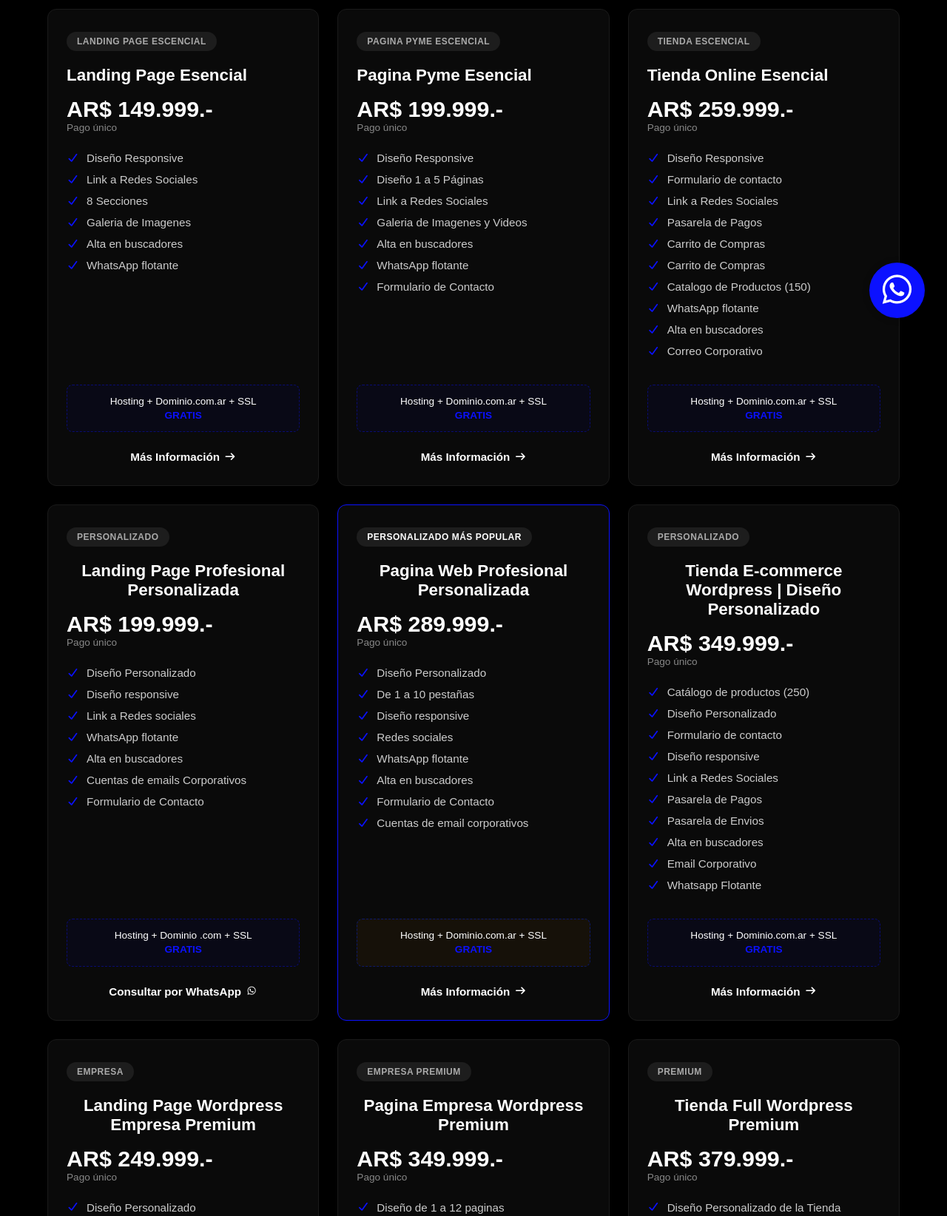
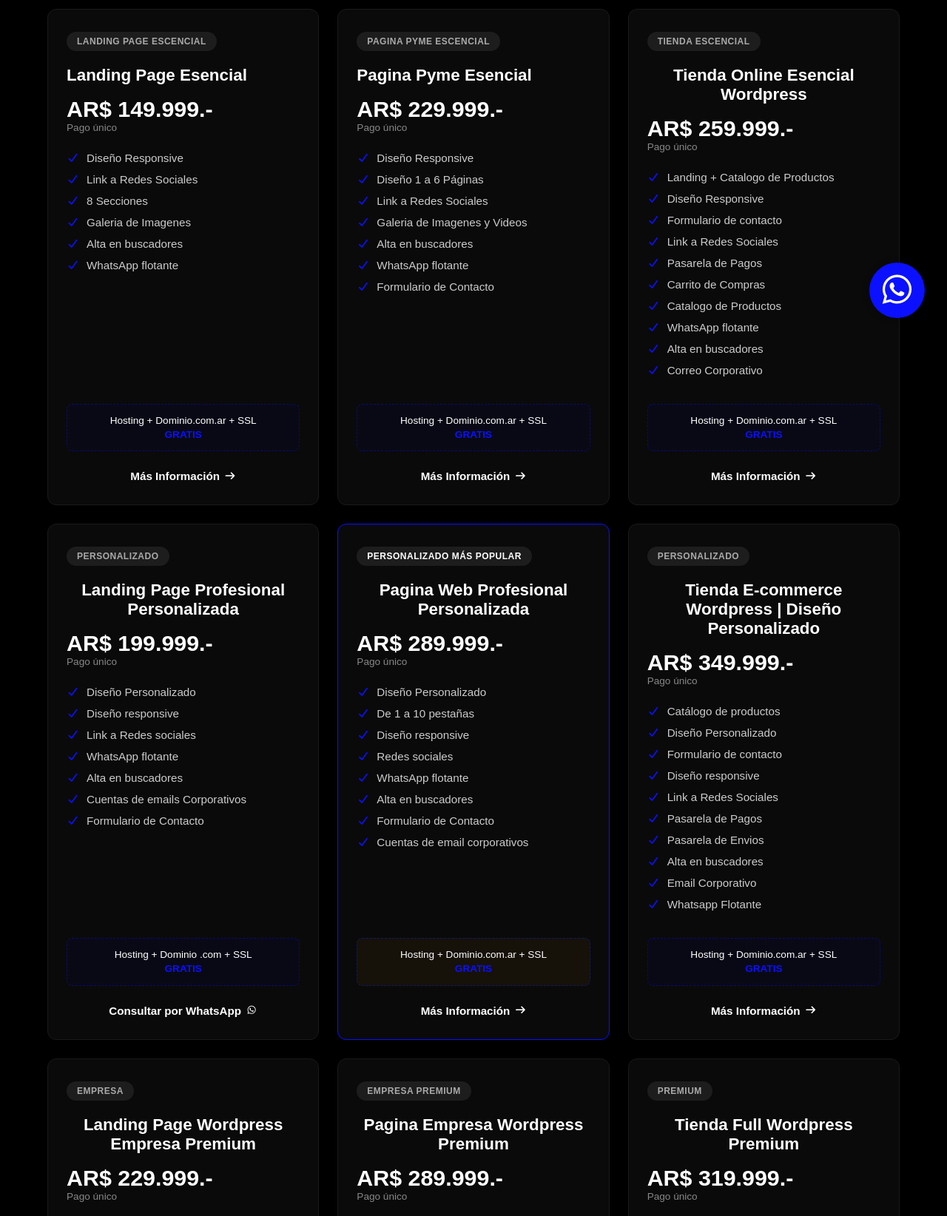
Before and after one commit to cafeweb-code/cafeweb.com.ar, a plain HTML site: page diseno-web-precios.html in a window 1280 px wide. Shown: the part 340-1984 px from the top of the page at 74% size. Drawn offline with nearby package versions, Linux system fonts and the light colour scheme; a web font is replaced by a local one.

Commit message:
Add files via upload

```diff
--- a/diseno-web-precios.html
+++ b/diseno-web-precios.html
@@ -73,11 +73,11 @@
 
             <span class="badge">Pagina Pyme Escencial</span>
             <h3>Pagina Pyme Esencial</h3>
-            <p class="price">AR$ 199.999.-</p>
+            <p class="price">AR$ 229.999.-</p>
             <span class="payment-type">Pago único</span>
             <ul class="features">
                 <li><i class="fa-solid fa-check"></i> Diseño Responsive</li>
-                <li><i class="fa-solid fa-check"></i> Diseño 1 a 5 Páginas</li>
+                <li><i class="fa-solid fa-check"></i> Diseño 1 a 6 Páginas</li>
                 <li><i class="fa-solid fa-check"></i> Link a Redes Sociales</li>
                  <li><i class="fa-solid fa-check"></i> Galeria de Imagenes y Videos</li>
                 <li><i class="fa-solid fa-check"></i> Alta en buscadores</li>
@@ -93,17 +93,17 @@
         <article class="plan-card">
 
             <span class="badge">Tienda Escencial</span>
-            <h3>Tienda Online Esencial</h3>
+            <h3>Tienda Online Esencial Wordpress</h3>
             <p class="price">AR$ 259.999.-</p>
             <span class="payment-type">Pago único</span>
             <ul class="features">
+                <li><i class="fa-solid fa-check"></i> Landing + Catalogo de Productos</li>
                 <li><i class="fa-solid fa-check"></i> Diseño Responsive</li>
                 <li><i class="fa-solid fa-check"></i> Formulario de contacto</li>
                 <li><i class="fa-solid fa-check"></i> Link a Redes Sociales</li>
                  <li><i class="fa-solid fa-check"></i> Pasarela de Pagos</li>
                 <li><i class="fa-solid fa-check"></i> Carrito de Compras</li>
-                <li><i class="fa-solid fa-check"></i> Carrito de Compras</li>
-                <li><i class="fa-solid fa-check"></i> Catalogo de Productos (150) </li>
+                <li><i class="fa-solid fa-check"></i> Catalogo de Productos </li>
                 <li><i class="fa-solid fa-check"></i> WhatsApp flotante</li>
                 <li><i class="fa-solid fa-check"></i> Alta en buscadores</li>
                 <li><i class="fa-solid fa-check"></i> Correo Corporativo</li>
@@ -163,7 +163,7 @@
             <p class="price">AR$ 349.999.-</p>
             <span class="payment-type">Pago único</span>
             <ul class="features">
-                <li><i class="fa-solid fa-check"></i> Catálogo de productos (250)</li>
+                <li><i class="fa-solid fa-check"></i> Catálogo de productos </li>
                 <li><i class="fa-solid fa-check"></i> Diseño Personalizado</li>
                 <li><i class="fa-solid fa-check"></i> Formulario de contacto</li>
                 <li><i class="fa-solid fa-check"></i> Diseño responsive</li>
@@ -183,7 +183,7 @@
          <article class="plan-card">
             <span class="badge">Empresa</span>
             <h3>Landing Page  Wordpress Empresa Premium</h3>
-            <p class="price">AR$ 249.999.-</p>
+            <p class="price">AR$ 229.999.-</p>
             <span class="payment-type">Pago único</span>
             <ul class="features">
                 <li><i class="fa-solid fa-check"></i> Diseño Personalizado</li>
@@ -208,7 +208,7 @@
         <article class="plan-card">
             <span class="badge">Empresa Premium</span>
             <h3>Pagina Empresa  Wordpress Premium</h3>
-            <p class="price">AR$ 349.999.-</p>
+            <p class="price">AR$ 289.999.-</p>
             <span class="payment-type">Pago único</span>
             <ul class="features">
                 <li><i class="fa-solid fa-check"></i> Diseño de 1 a 12 paginas</li>
@@ -230,7 +230,7 @@
         <article class="plan-card">
             <span class="badge">Premium</span>
             <h3>Tienda Full  Wordpress Premium</h3>
-            <p class="price">AR$ 379.999.-</p>
+            <p class="price">AR$ 319.999.-</p>
             <span class="payment-type">Pago único</span>
             <ul class="features">
                 <li><i class="fa-solid fa-check"></i> Diseño Personalizado de la Tienda</li>
@@ -256,7 +256,7 @@
         <article class="plan-card">
             <span class="badge">Premium</span>
             <h3>Sitio Web Inmobiliario Wordpress </h3>
-            <p class="price">AR$ 349.999.-</p>
+            <p class="price">AR$ 249.999.-</p>
             <span class="payment-type">Pago único</span>
             <ul class="features">
                 <li><i class="fa-solid fa-check"></i> Diseño Personalizado  </li>
@@ -280,7 +280,7 @@
         <article class="plan-card">
             <span class="badge">Premium</span>
             <h3>Sitio Web Revista / Diario Digital  Wordpress</h3>
-            <p class="price">AR$ 349.999.-</p>
+            <p class="price">AR$ 249.999.-</p>
             <span class="payment-type">Pago único</span>
             <ul class="features">
                 <li><i class="fa-solid fa-check"></i> Diseño Personalizado </li>
@@ -303,7 +303,7 @@
         <article class="plan-card">
             <span class="badge">Premium</span>
             <h3>Sitio Web de Cursos Online  Wordpress</h3>
-            <p class="price">AR$ 349.999.-</p>
+            <p class="price">AR$ 249.999.-</p>
             <span class="payment-type">Pago único</span>
             <ul class="features">
                 <li><i class="fa-solid fa-check"></i> Diseño Personalizado</li>
```
